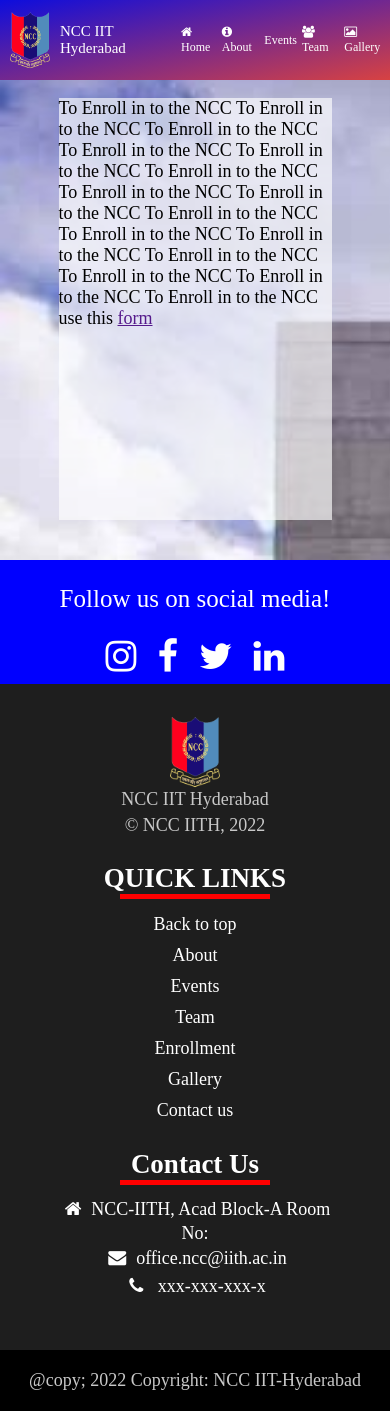
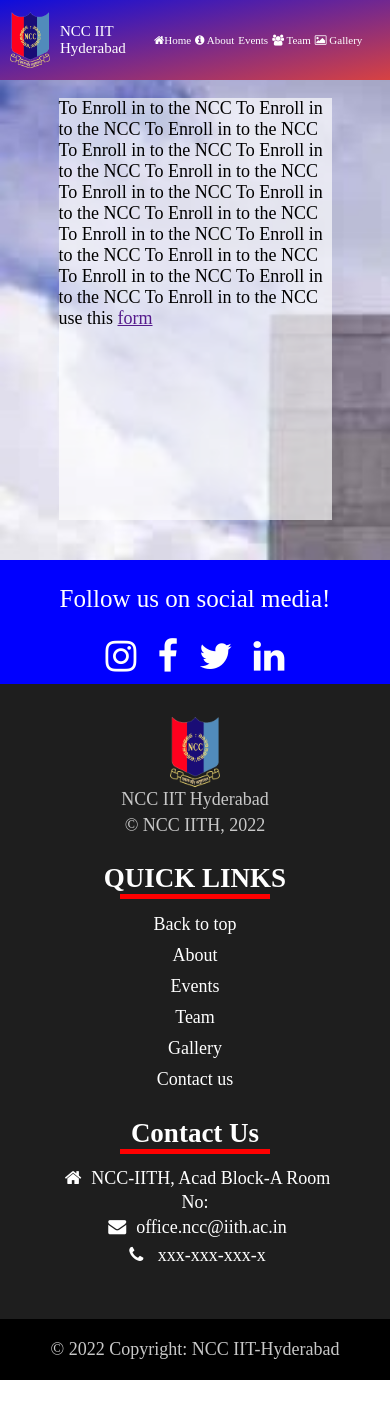
Before and after one commit to rithvikreddy6300/NCC_Website, a plain HTML site: page enrollment.html in a window 390 px wide. After the commit the page ends 1380 px from the top, so only its background shows below. Drawn offline with Linux system fonts and the light colour scheme.

Commit message:
corrected minor errors

```diff
--- a/enrollment.html
+++ b/enrollment.html
@@ -73,7 +73,6 @@
       <a href="#about">About</a>
       <a href="events.html">Events</a>
       <a href="team.html">Team</a>
-      <a href="enrollment.html">Enrollment</a>
       <a href="gallery.html">Gallery</a>
       <a href="#social-media">Contact us</a>
     </div>
@@ -86,6 +85,6 @@
     </div>
   </div>
   <div class="copyrights">
-    <p>@copy; 2022 Copyright: NCC IIT-Hyderabad</p>
+    <p>&copy; 2022 Copyright: NCC IIT-Hyderabad</p>
   </div>
 </footer>
--- a/style.css
+++ b/style.css
@@ -284,6 +284,9 @@ footer {
     flex-direction: column;
     text-align: center;
   }
+  #logo {
+    max-width: 150px;
+  }
 }
 
 @media only screen and (max-width: 800px) {
@@ -294,8 +297,8 @@ footer {
     font-size: 15px;
   }
   #nav-options a {
-    font-size: 12px;
-    margin-left: 5px;
+    font-size: 11px;
+    margin-left: 4px;
   }
 }
 
```
Also changed, not shown: about.html (+1 -2 lines), events.html (+1 -2 lines), gallery.html (+1 -2 lines), index.html (+1 -1 lines), team.html (+1 -2 lines).
